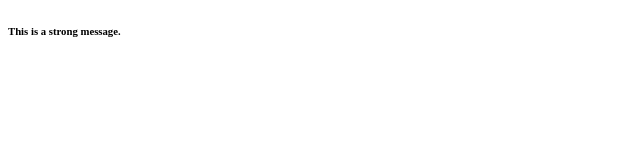
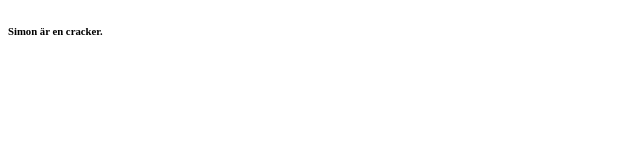
Before and after one commit to simon-olofsson/helloweb-1, a plain HTML site: page index.html in a window 1280 px wide. Shown: the full height of the page, 0-640 px from the left. Drawn offline with Linux system fonts and the light colour scheme.

Commit message:
Update index.html

```diff
--- a/index.html
+++ b/index.html
@@ -6,7 +6,7 @@
 </head>
 <body>
 
-<h6>This is a strong message.</h6>
+<h6>Simon är en cracker.</h6>
 
 </body>
 </html>
```
